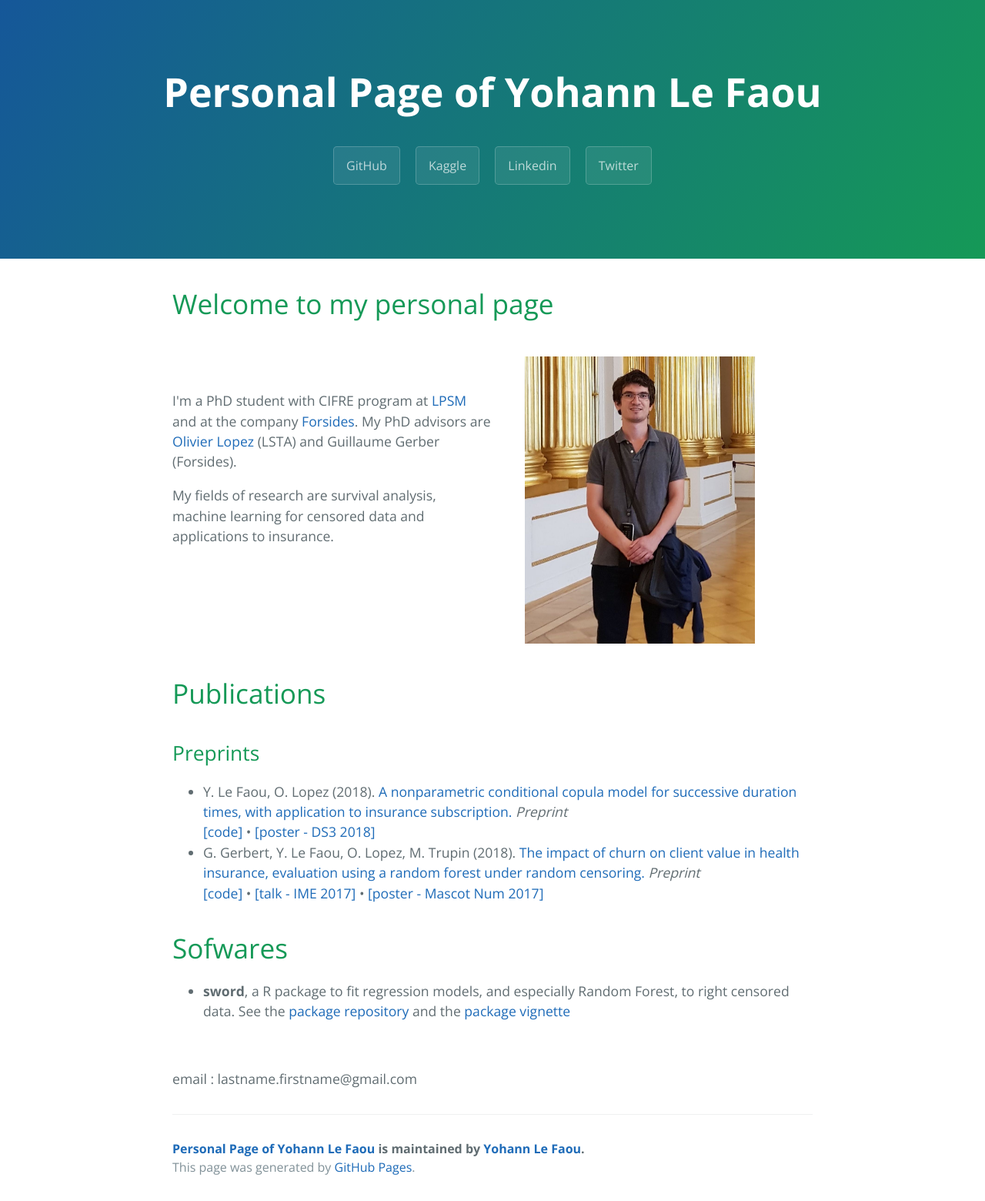
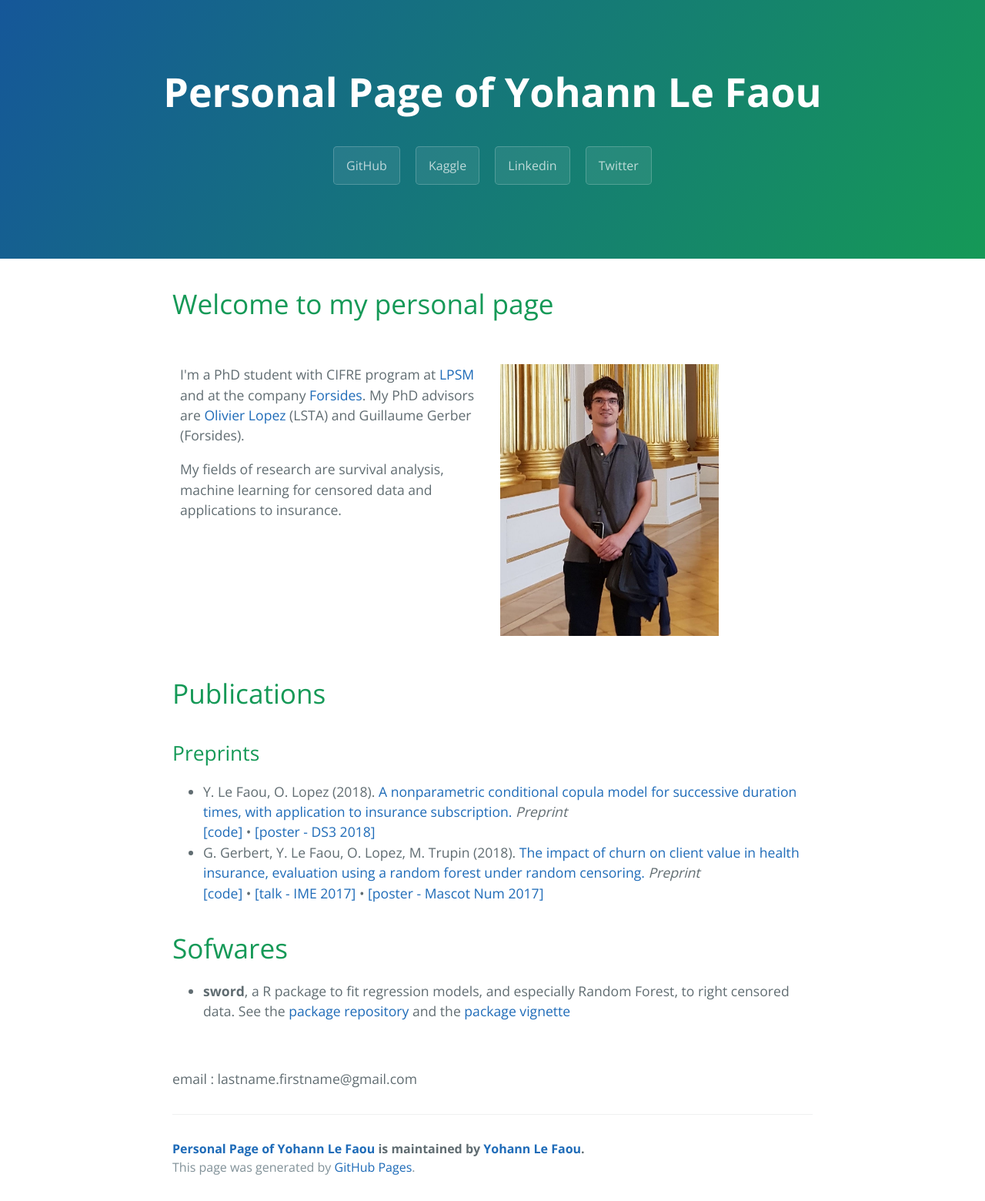
Before and after one commit to YohannLeFaou/YohannLeFaou.github.io, a Jekyll site: the page built from index.html, in a window 1280 px wide. Shown: the whole page at 77% size. Built offline with Jekyll 4.4.1, drawn with Linux system fonts in a browser that asks for light colours; the list of posts is cut into pages by our own code.

Commit message:
update css photo

```diff
--- a/css/cayman.css
+++ b/css/cayman.css
@@ -190,3 +190,15 @@ a:hover { text-decoration: underline; }
 .site-footer-owner { display: block; font-weight: bold; }
 
 .site-footer-credits { color: #819198; }
+
+.column {
+    float: left;
+}
+
+.left {
+    width: 20%;
+}
+
+.right {
+    width: 45%;
+}
--- a/index.html
+++ b/index.html
@@ -14,6 +14,32 @@ title: {{Personal Page of Yohann Le Faou}}
     <meta name="theme-color" content="#157878">
     <link href='https://fonts.googleapis.com/css?family=Open+Sans:400,700' rel='stylesheet' type='text/css'>
     <link rel="stylesheet" href="css/cayman.css">
+    <style>
+    * {
+    box-sizing: border-box;
+    }
+
+    /* Create two unequal columns that floats next to each other */
+    .column {
+    float: left;
+    padding: 10px;
+    }
+
+    .left {
+    width: 50%;
+    }
+
+    .right {
+    width: 45%;
+    }
+
+    /* Clear floats after the columns */
+    .row:after {
+    content: "";
+    display: table;
+    clear: both;
+    }
+    </style>
   </head>
 
   <body>
@@ -21,20 +47,18 @@ title: {{Personal Page of Yohann Le Faou}}
     <div id="home">
     <h1>Welcome to my personal page</h1>
     <br>
-    <div style="width: 100%;">
-    <div style="float:left; width: 50%">
-    <br>
 
-    <p>I'm a PhD student with CIFRE program at <a href="http://www.lpsm.paris">LPSM</a> and at the company <a href="http://www.forsides.fr/">Forsides</a>. My PhD advisors are <a href = "https://sites.google.com/site/olivierlopezcrest/">Olivier Lopez</a> (LSTA) and Guillaume Gerber (Forsides).</p>
+    <div class="row">
+      <div class="column left">
+      <p>I'm a PhD student with CIFRE program at <a href="http://www.lpsm.paris">LPSM</a> and at the company <a href="http://www.forsides.fr/">Forsides</a>. My PhD advisors are <a href = "https://sites.google.com/site/olivierlopezcrest/">Olivier Lopez</a> (LSTA) and Guillaume Gerber (Forsides).</p>
 
-    <p>My fields of research are survival analysis, machine learning for censored data and applications to insurance.</p>
+      <p>My fields of research are survival analysis, machine learning for censored data and applications to insurance.</p>
+      </div>
+      <div class="column right">
+        <img src="/images/photo_ylf.jpg" style="width: 80%; height: 80%"/>
+      </div>
     </div>
 
-    <div style="float:right; width: 45%">
-        <img src="/images/photo_ylf.jpg" style="width: 80%; height: 80%"/>
-    </div>
-    </div>
-    <div style="clear:both"></div>
 
       <script>/*
       <h1>Research</h1>
```
Also changed, not shown: css/normalize.css, 4 other files.
